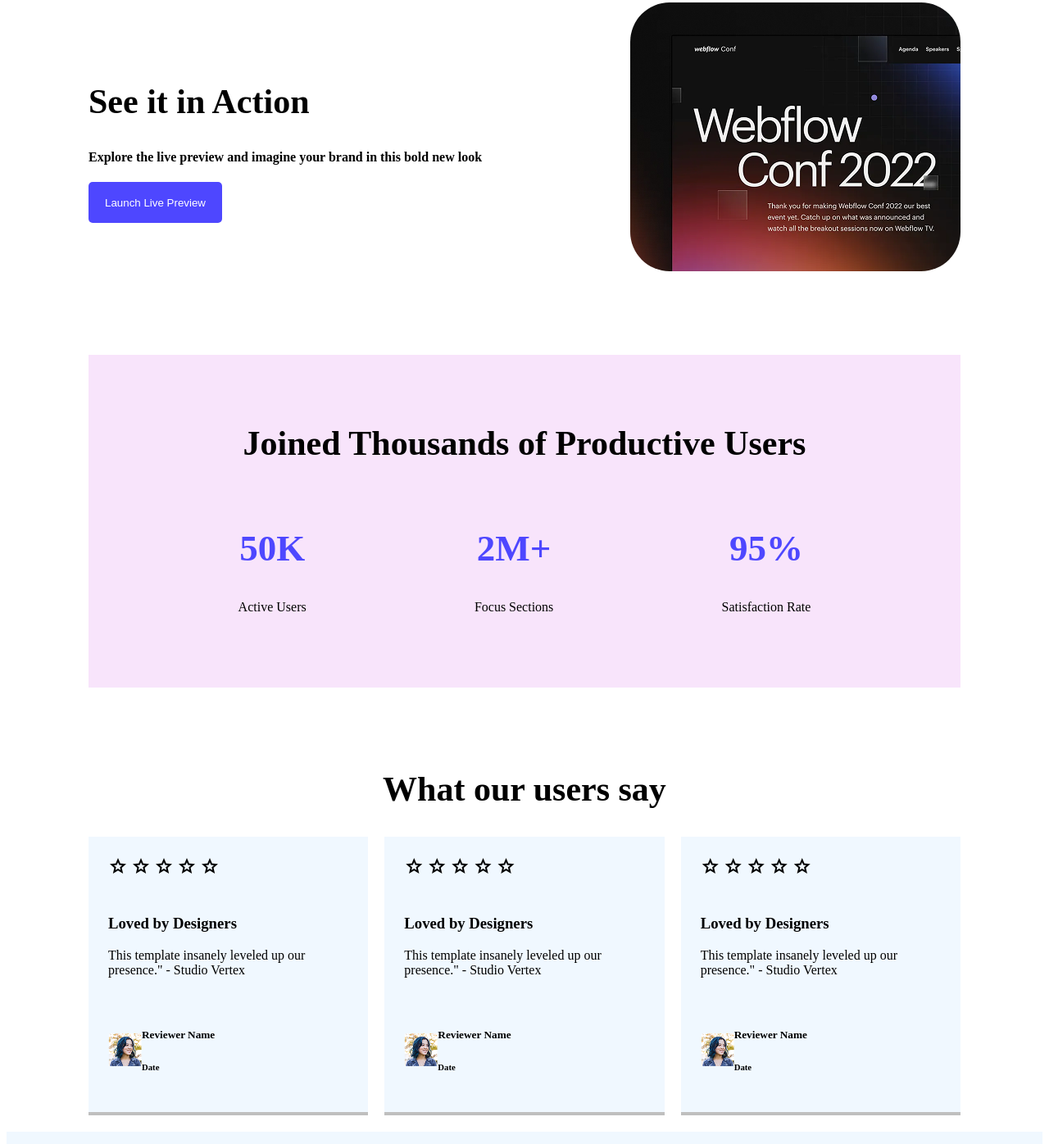
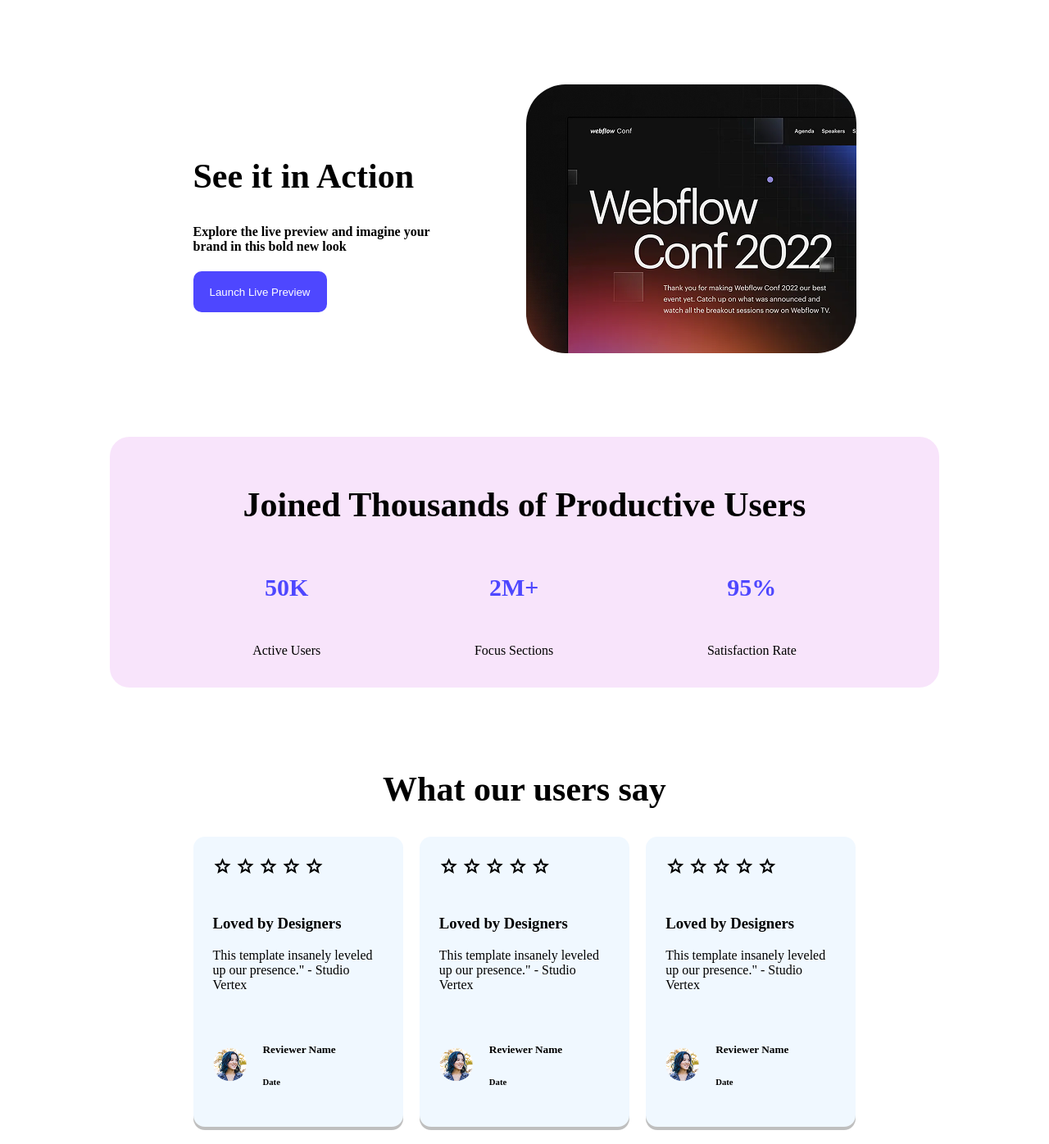
Before and after one commit to fmnihal/B12-A01-landing-launchpad, a plain HTML site: page index.html in a window 1280 px wide. Shown: the part 884-2280 px from the top of the page at 82% size. Drawn offline with nearby package versions, Linux system fonts and the light colour scheme.

Commit message:
commit after waking up with a fresh mind

```diff
--- a/index.css
+++ b/index.css
@@ -1,6 +1,4 @@
-/* body {
-    margin: 0 200px;
-} */
+
 .raleway-normal {
   font-family: "Raleway", sans-serif;
   font-optical-sizing: auto;
@@ -15,10 +13,16 @@
     justify-content: space-between;
     align-items: center;
     height: 150px;
+    padding: 50px 10%;
+}
+nav h1 {
+    font-size: 50px;
+    color: #4E47FF;
 }
 .banner {
     text-align: center;
     margin: 150px 0;
+    padding: 0 10%;
 }
 .banner h1 {
     font-size: 65px;
@@ -33,7 +37,7 @@
     height: 50px;
     padding: 10px 20px;
     border: none;
-    border-radius: 5px;
+    border-radius: 10px;
     cursor: pointer;
 }
 .btn:hover {
@@ -42,6 +46,7 @@
 }
 main {
     background-color: white;
+    padding: 0% 10%;
 }
 h2 {
     font-size: 42px;
@@ -52,32 +57,40 @@
     align-items: center;
     gap: 100px;
     height: 328px;
-    margin: 100px 100px;
+    margin: 100px 10%;
 }
 .action-right img {
     border-radius: 48px;
 }
 .productive {
-    padding: 50px 80px;
+
     text-align: center;
     background-color: rgba(221, 130, 233, 0.212);
     height: 306px;
-    margin: 100px 100px;
+    margin: 100px 0;
+    border-radius: 24px;
+}
+.productive-container {
+    padding: 25px 80px 25px;
+    height: 121px;
 }
 .productive h1 {
     color: #4E47FF;
+    margin-bottom: 40px;
+    height: 45px;
 }
 .stat-container {
     display: flex;
     justify-content: space-around;
     align-items: center;
-    margin-top: 40px;
 }
 .stat {
     gap: 40px;
+    justify-content: space-around;
+    padding-bottom: 50px;
 }
 .stat-number {
-    font-size: 30px;
+    font-size: 20px;
 }
 .material-symbols-outlined {
   font-variation-settings:
@@ -89,7 +102,7 @@
 }
 .users {
     height: 342px;
-    margin: 100px 100px;
+    margin: 100px 10% 200px;
 }
 .users-title {
     text-align: center;
@@ -103,6 +116,7 @@
     padding: 24px;
     background-color: aliceblue;
     box-shadow: 0px 4px 0px rgba(0, 0, 0, 0.25);
+    border-radius: 14px;
 }
 .card-text{
     padding: 24px 0;
@@ -110,16 +124,19 @@
 .card-rev {
     display: flex;
     align-items: center;
+    gap: 20px;
 }
-.rev-img {
+.rev-img img {
     border-radius: 50%;
 }
+
 .focus {
     text-align: center;
     background-color: aliceblue;
     height: 700px;
     margin-top: 100px;
     padding-top: 1px;
+    border-radius: 14px;
 }
 .focus-text{
     margin: 71px 150px 20px 150px;
@@ -127,14 +144,18 @@
 .focus-img{
     margin: 20px 150px 71px 150px;
 }
+.focus-img img {
+    border-radius: 48px;
+}
 .focus p {
     margin: 20px 0;
 }
+
 .touch {
     display: flex;
-    gap: 50px;
     justify-content: space-between;
-    margin: 100px 100px;
+    align-items: center;
+    margin: 0 10%;
     padding: 71px 0;
 }
 .touch h1 {
@@ -152,6 +173,7 @@
 }
 .footer-content h1 {
     color: #4E47FF;
+    font-size: 50px;
 }
 .footer-links li {
     list-style: none;
--- a/index.html
+++ b/index.html
@@ -35,7 +35,8 @@
             </div>
         </section>
         <section class="productive">
-            <div class="productive-title"><h2>Joined Thousands of Productive Users</h2></div>
+            <div class="productive-container">
+                <div class="productive-title"><h2>Joined Thousands of Productive Users</h2></div>
             <div class="stat-container">
                 <div class="stat">
                     <div class="stat-number"><h1>50K</h1></div>
@@ -49,6 +50,7 @@
                     <div class="stat-number"><h1>95%</h1></div>
                     <div class="stat-text"><p>Satisfaction Rate</p></div>
                 </div>
+            </div>
             </div>
         </section>
         <section class="users">
```
